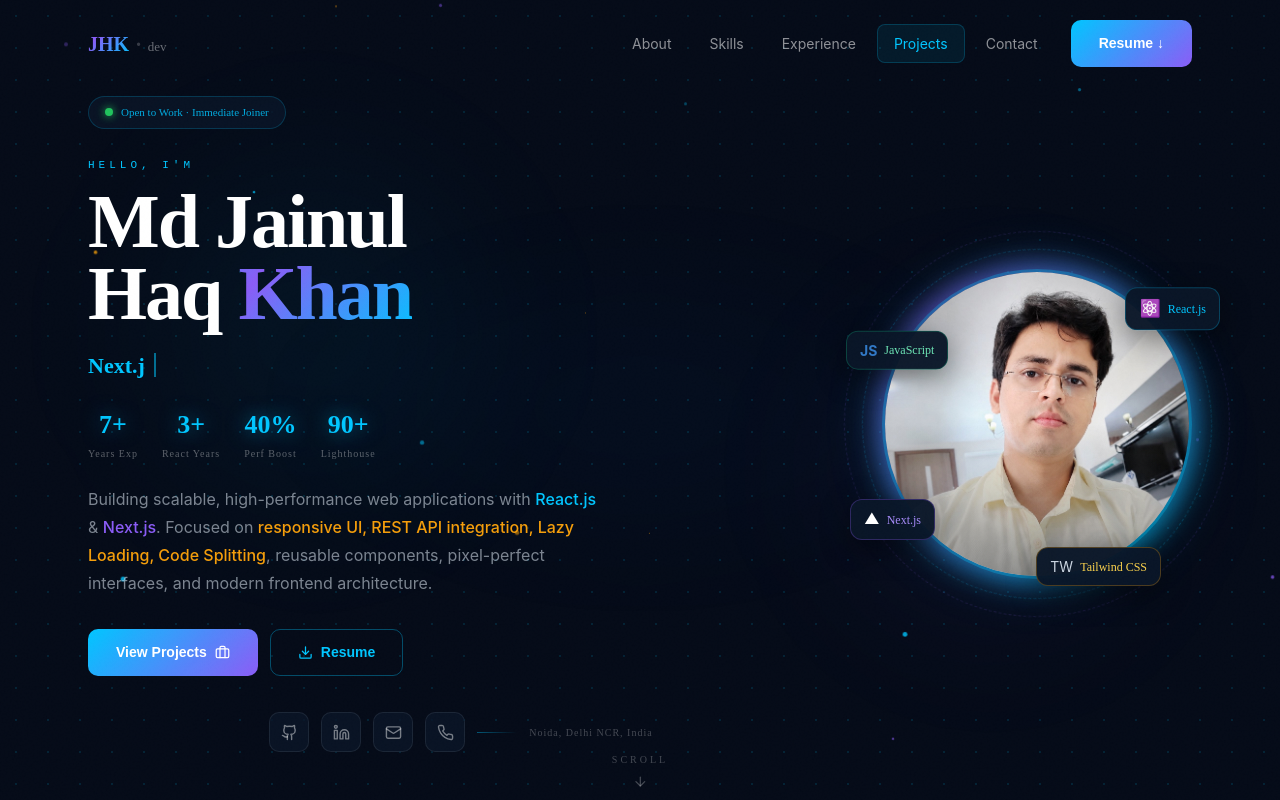
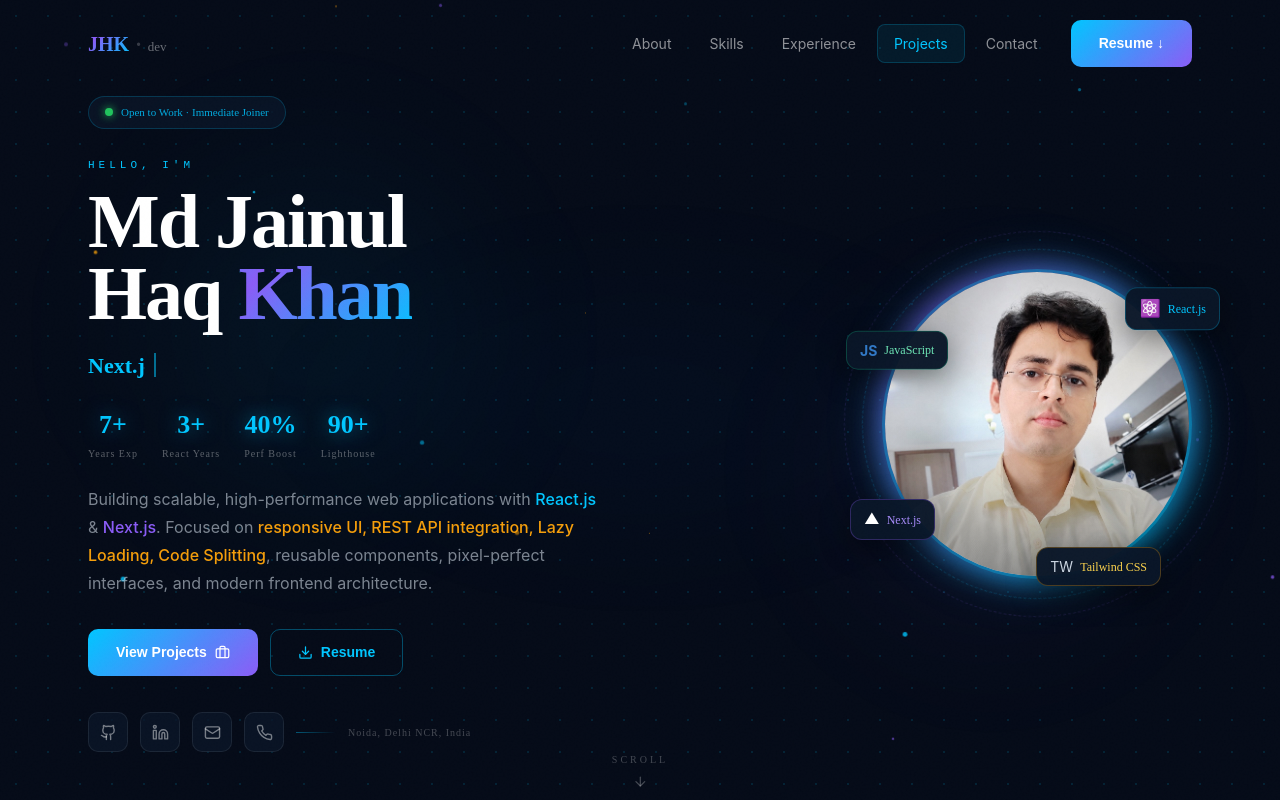
Before and after one commit to mdzainulkhan/mdzainulkhan.github.io, a Next.js app: page / in a window 1280 px wide. Shown: the top 800 px of the page. Built offline with nearby package versions, Linux system fonts and the light colour scheme.

Commit message:
content changes done

```diff
--- a/components/Footer.tsx
+++ b/components/Footer.tsx
@@ -12,11 +12,11 @@ export default function Footer() {
               <span className="g-text">JHK</span>
               <span style={{ color:'rgba(255,255,255,0.2)', margin:'0 8px' }}>·</span>
               <span style={{ color:'rgba(255,255,255,0.35)', fontSize:'13px', fontWeight:400, fontFamily:'Inter' }}>
-                Jainul Haq Khan
+                Md Jainul Haq Khan
               </span>
             </div>
             <p style={{ fontFamily:'JetBrains Mono', color:'rgba(255,255,255,0.25)', fontSize:'11px' }}>
-              Frontend Developer · React.js & Next.js · Delhi NCR
+              Frontend Developer · React.js & Next.js · Noida, Delhi NCR
             </p>
           </div>
 
--- a/components/Hero.tsx
+++ b/components/Hero.tsx
@@ -134,7 +134,7 @@ export default function Hero() {
 
             {/* Socials */}
             <motion.div initial={{opacity:0}} animate={{opacity:1}} transition={{delay:1.1}}
-              style={{ display:'flex', alignItems:'center', gap:'12px', justifyContent:'center' }}
+              style={{ display:'flex', alignItems:'center', gap:'12px', justifyContent:'start' }}
               className="lg:justify-start">
               {[
                 {Icon:Github,href:'https://github.com/mdzainulkhan',label:'GitHub'},
@@ -199,7 +199,7 @@ export default function Hero() {
               }}>
                 <Image
                   src="/profile.jpg"
-                  alt="Jainul Haq Khan - Frontend Developer"
+                  alt="Md Jainul Haq Khan - Frontend Developer"
                   fill
                   style={{ objectFit:'cover', objectPosition:'center top' }}
                   priority
```
Also changed, not shown: 1 other file (tests, documents, lock files or other folders).
